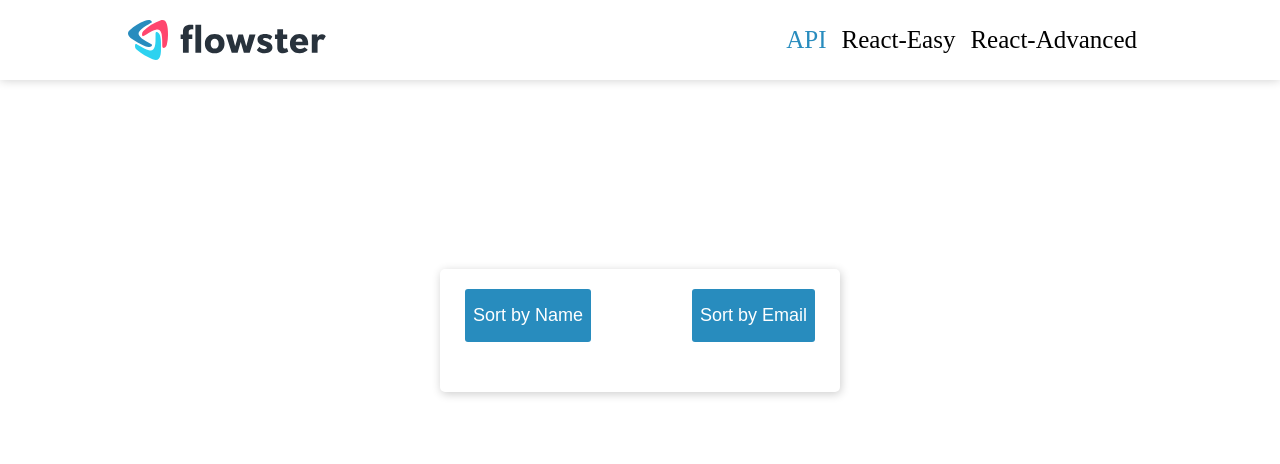
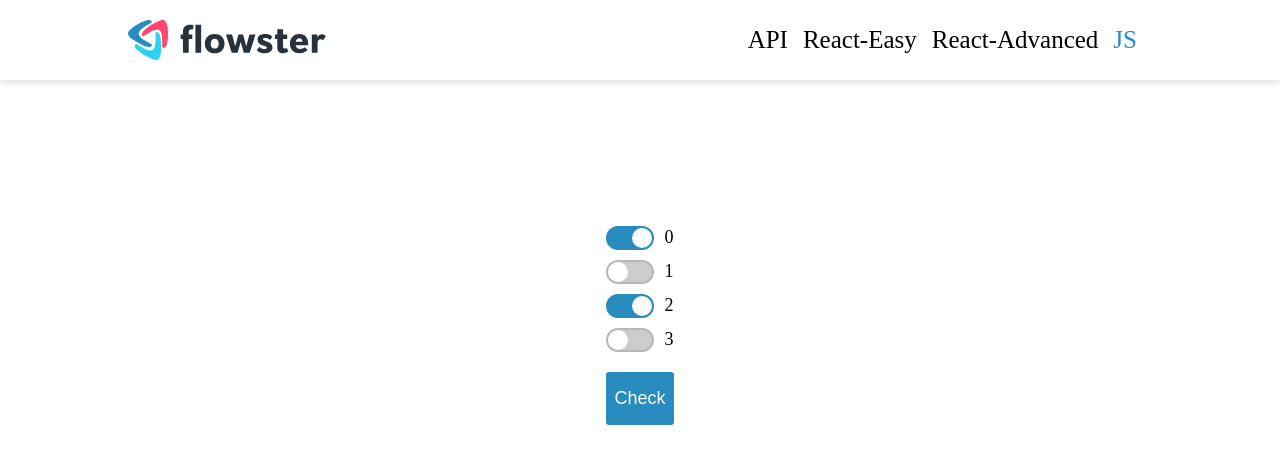
Before and after one commit to ShirinkinArseny/new-developer-tests, a React (Create React App) app: page /js in a window 1280 px wide. Before the commit this address led to /api. Shown: the top 464 px of the page. Built offline with nearby package versions, Linux system fonts and the light colour scheme.

Commit message:
A quick JS test

```diff
--- a/src/App.js
+++ b/src/App.js
@@ -6,6 +6,7 @@ import logo from "./assets/images/Flowster-Logo-Main.svg";
 import { ListView } from "./components/ListView";
 import { View1 } from "./components/HooksTests/View1";
 import { View2 } from "./components/HooksTests/View2";
+import {JsTest} from "./components/JsTest";
 
 const useStyles = makeStyles(() => ({
   root: {
@@ -47,6 +48,7 @@ function App() {
           <Route exact path="/api" component={ListView} />
           <Route exact path="/react_1" component={View1} />
           <Route exact path="/react_2" component={View2} />
+          <Route exact path="/js" component={JsTest} />
           <Redirect to={"/api"} />
         </Switch>
       </div>
--- /dev/null
+++ b/src/components/Controls/Switch.js
@@ -0,0 +1,72 @@
+import React from "react";
+import { makeStyles } from "@material-ui/core/styles";
+import clsx from "clsx";
+
+const useStyles = makeStyles((theme) => ({
+  root: {
+    display: "flex",
+    alignItems: "center",
+  },
+  switch: {
+    border: "2px solid",
+    display: "flex",
+    alignItems: "center",
+    cursor: "pointer",
+    transition: "all .2s ease",
+  },
+  bullet: {
+    transition: "all .2s ease",
+    borderRadius: "100%",
+    background: "#FFF",
+  },
+  checked: {
+    borderColor: "#288CBE",
+    background: "#288CBE",
+  },
+  unchecked: {
+    borderColor: "rgba(0,0,0,0.1)",
+    background: "rgba(0,0,0,0.2)",
+  },
+  disabled: {
+    cursor: "default",
+    opacity: 0.4,
+  },
+  label: {
+    marginLeft: 10,
+    fontSize: 18,
+    color: "#000",
+  },
+}));
+
+export const Switch = ({
+  checked = false,
+  onClick,
+  label = "",
+  className = "",
+  size = 24,
+}) => {
+  const classes = useStyles();
+
+  return (
+    <div className={clsx(classes.root, className)}>
+      <div
+        className={clsx(
+          classes.switch,
+          checked ? classes.checked : classes.unchecked
+        )}
+        style={{ size, width: size * 2, borderRadius: size / 2 }}
+        onClick={onClick}
+      >
+        <div
+          className={classes.bullet}
+          style={{
+            width: size - 4,
+            height: size - 4,
+            transform: checked ? `translateX(${size}px)` : undefined,
+          }}
+        />
+      </div>
+      {label != null && <div className={classes.label}>{label}</div>}
+    </div>
+  );
+};
--- a/src/components/HeaderMenu.js
+++ b/src/components/HeaderMenu.js
@@ -35,6 +35,10 @@ const options = [
     title: "React-Advanced",
     url: "/react_2",
   },
+  {
+    title: "JS",
+    url: "/js",
+  },
 ];
 
 export const HeaderMenu = () => {
--- a/src/components/HooksTests/View1.js
+++ b/src/components/HooksTests/View1.js
@@ -1,5 +1,5 @@
 import React, { useState } from "react";
-import { Button } from "../Button";
+import { Button } from "../Controls/Button";
 import { makeStyles } from "@material-ui/core/styles";
 
 const useStyles = makeStyles(() => ({
--- a/src/components/HooksTests/View2.js
+++ b/src/components/HooksTests/View2.js
@@ -1,5 +1,5 @@
 import React, { useState } from "react";
-import { Button } from "../Button";
+import { Button } from "../Controls/Button";
 import { makeStyles } from "@material-ui/core/styles";
 
 const useStyles = makeStyles(() => ({
--- /dev/null
+++ b/src/components/JsTest.js
@@ -0,0 +1,65 @@
+import React, { useState } from "react";
+import { Button } from "./Controls/Button";
+import { makeStyles } from "@material-ui/core/styles";
+import { Switch } from "./Controls/Switch";
+
+const useStyles = makeStyles(() => ({
+  root: {
+    width: "100%",
+    minHeight: 500,
+    display: "flex",
+    justifyContent: "center",
+    alignItems: "center",
+    flexDirection: "column",
+  },
+  switch: {
+    marginBottom: 10,
+  },
+  button: {
+    margin: "10px 0",
+  },
+}));
+
+export const JsTest = () => {
+  const classes = useStyles();
+  const [array, setArray] = useState([true, false, true, false]);
+  const [checkResult, setCheckResult] = useState(null);
+
+  const handleClick = (index) => {
+    setArray((prev) =>
+      prev.map((check, i) => {
+        if (i === index) return !check;
+        return check;
+      })
+    );
+  };
+
+  const checkArray = (array) => {
+    //write check function here
+  };
+
+  const handleCheck = () => {
+    //set checkResult state to a result of checkArray function
+  };
+
+  return (
+    <div className={classes.root}>
+      <div>
+        {array.map((item, index) => (
+          <Switch
+            className={classes.switch}
+            key={index}
+            onClick={() => handleClick(index)}
+            label={index}
+            checked={array[index]}
+          />
+        ))}
+        <Button onClick={handleCheck} className={classes.button}>
+          Check
+        </Button>
+        <br />
+        {checkResult !== null && checkResult.toString()}
+      </div>
+    </div>
+  );
+};
--- a/src/components/ListView.js
+++ b/src/components/ListView.js
@@ -1,7 +1,7 @@
 import React, {useState} from "react";
 import axios from "axios";
 import { makeStyles } from "@material-ui/core/styles";
-import { Button } from "./Button";
+import { Button } from "./Controls/Button";
 
 const useStyles = makeStyles(() => ({
   root: {
```
Also changed, not shown: src/components/Controls/Button.js (renamed from src/components/Button.js), 1 other file (tests, documents, lock files or other folders).
